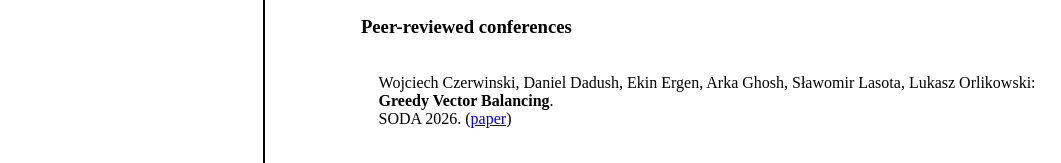
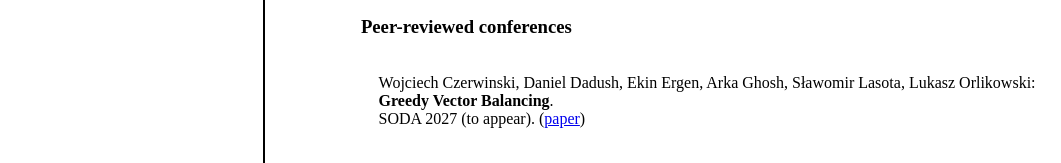
Before and after one commit to arkagh0sh/arkagh0sh.github.io, a plain HTML site: page publications.html in a window 1280 px wide. Shown: the part 623-786 px from the top of the page, without its empty margins (1-1062 px from the left). Drawn offline with Linux system fonts and the light colour scheme.

Commit message:
Update publications.html

```diff
--- a/publications.html
+++ b/publications.html
@@ -139,7 +139,7 @@
             Wojciech Czerwinski, Daniel Dadush, Ekin Ergen, Arka Ghosh,
             S&#322;awomir Lasota, Lukasz Orlikowski:<br>
             <b>Greedy Vector Balancing</b>.<br>
-            SODA 2026.
+            SODA 2027 (to appear).
             (<a href="https://arxiv.org/abs/2606.17991">paper</a>)
           </li>
 
```
